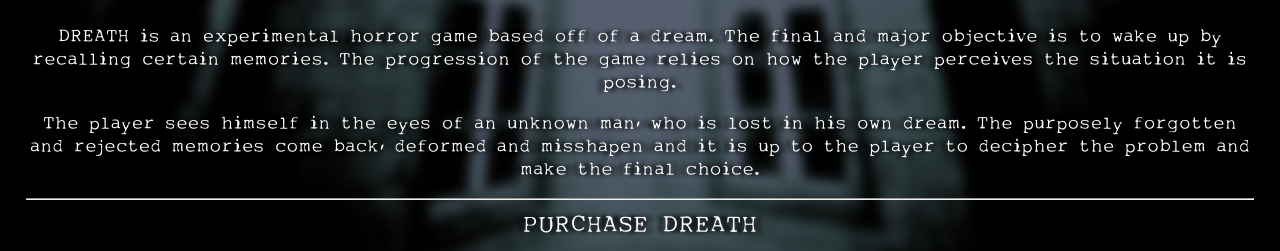
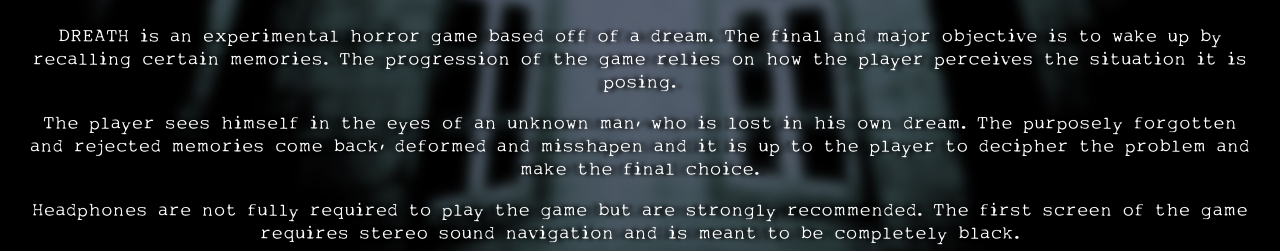
Before and after one commit to GreatCorn/DREATH, a plain HTML site: page index.html in a window 1280 px wide. Shown: the part 534-785 px from the top of the page. Drawn offline with Linux system fonts and the light colour scheme.

Commit message:
Update index.html

```diff
--- a/index.html
+++ b/index.html
@@ -31,6 +31,7 @@
 		</DIV>
 		<P>DREATH is an experimental horror game based off of a dream. The final and major objective is to wake up by recalling certain memories. The progression of the game relies on how the player perceives the situation it is posing.</P>
 		<P>The player sees himself in the eyes of an unknown man, who is lost in his own dream. The purposely forgotten and rejected memories come back, deformed and misshapen and it is up to the player to decipher the problem and make the final choice.</P>
+		<B>Headphones are not fully required to play the game but are strongly recommended. The first screen of the game requires stereo sound navigation and is meant to be completely black.</B>
 		<HR><BIG>PURCHASE DREATH</BIG><BR>
 		<iframe frameborder="0" src="https://itch.io/embed/751405?bg_color=000000&amp;fg_color=ffffff&amp;link_color=797979&amp;border_color=797979" width="552" height="167" style="margin: 1em; max-width: 90%;"><a href="https://greatcorn.itch.io/dreath">itch.io</a></iframe>
 		<iframe frameborder="0" src="https://widgets.gamejolt.com/sale/v1?key=rBvpcXkj&theme=dark" width="552" height="167" style="margin: 1em; max-width: 90%;"><a href="https://greatcorn.itch.io/dreath">Game Jolt</a></iframe>
```
